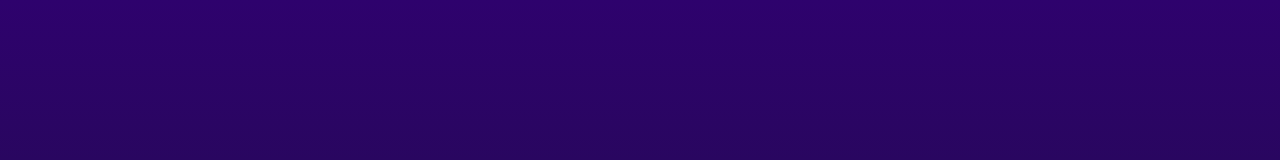
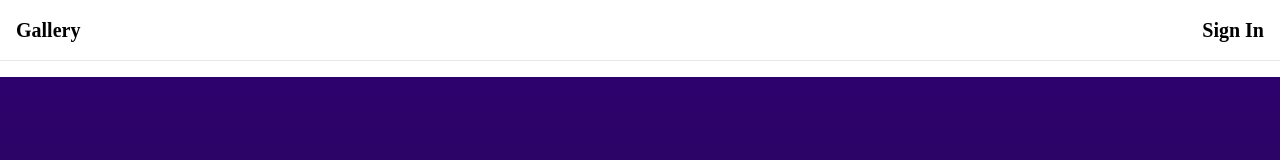
Before and after one commit to TharoChan/Nextgram, a Next.js app: page / in a window 1280 px wide. Shown: the top 160 px of the page. Built offline with nearby package versions, Linux system fonts and the light colour scheme.

Commit message:
Scaffold UI

```diff
--- a/src/app/layout.tsx
+++ b/src/app/layout.tsx
@@ -1,7 +1,6 @@
+import { type Metadata } from "next";
+
 import "~/styles/globals.css";
-
-import { GeistSans } from "geist/font/sans";
-import { type Metadata } from "next";
 
 export const metadata: Metadata = {
   title: "Create T3 App",
@@ -9,12 +8,24 @@
   icons: [{ rel: "icon", url: "/favicon.ico" }],
 };
 
+function TopNav() {
+  return (
+    <nav className="flex items-center justify-between border-b p-4 text-xl font-semibold">
+      <div>Gallery</div>
+      <div>Sign In</div>
+    </nav>
+  );
+}
+
 export default function RootLayout({
   children,
 }: Readonly<{ children: React.ReactNode }>) {
   return (
-    <html lang="en" className={`${GeistSans.variable}`}>
-      <body>{children}</body>
+    <html lang="en">
+      <body className={`flex flex-col gap-4 font-sans`}>
+        <TopNav />
+        {children}
+      </body>
     </html>
   );
 }
```
